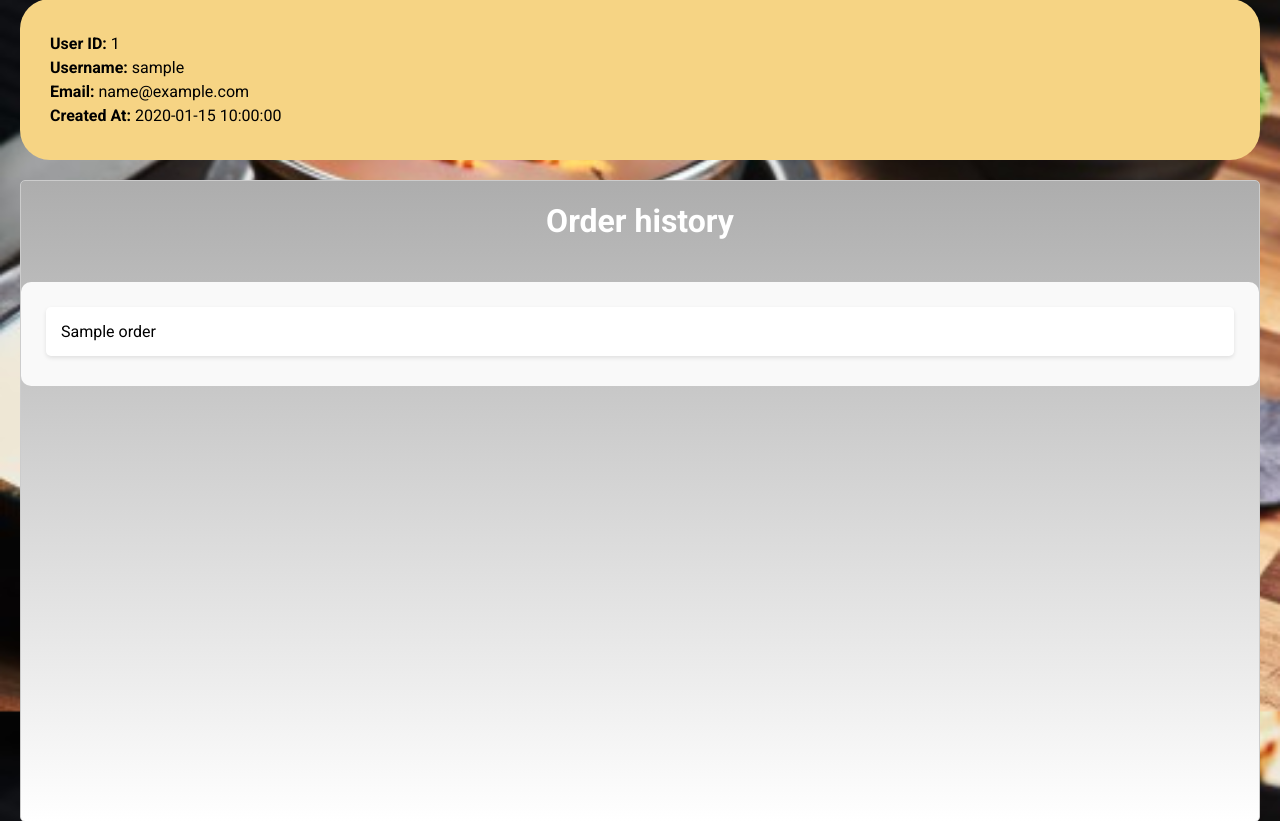
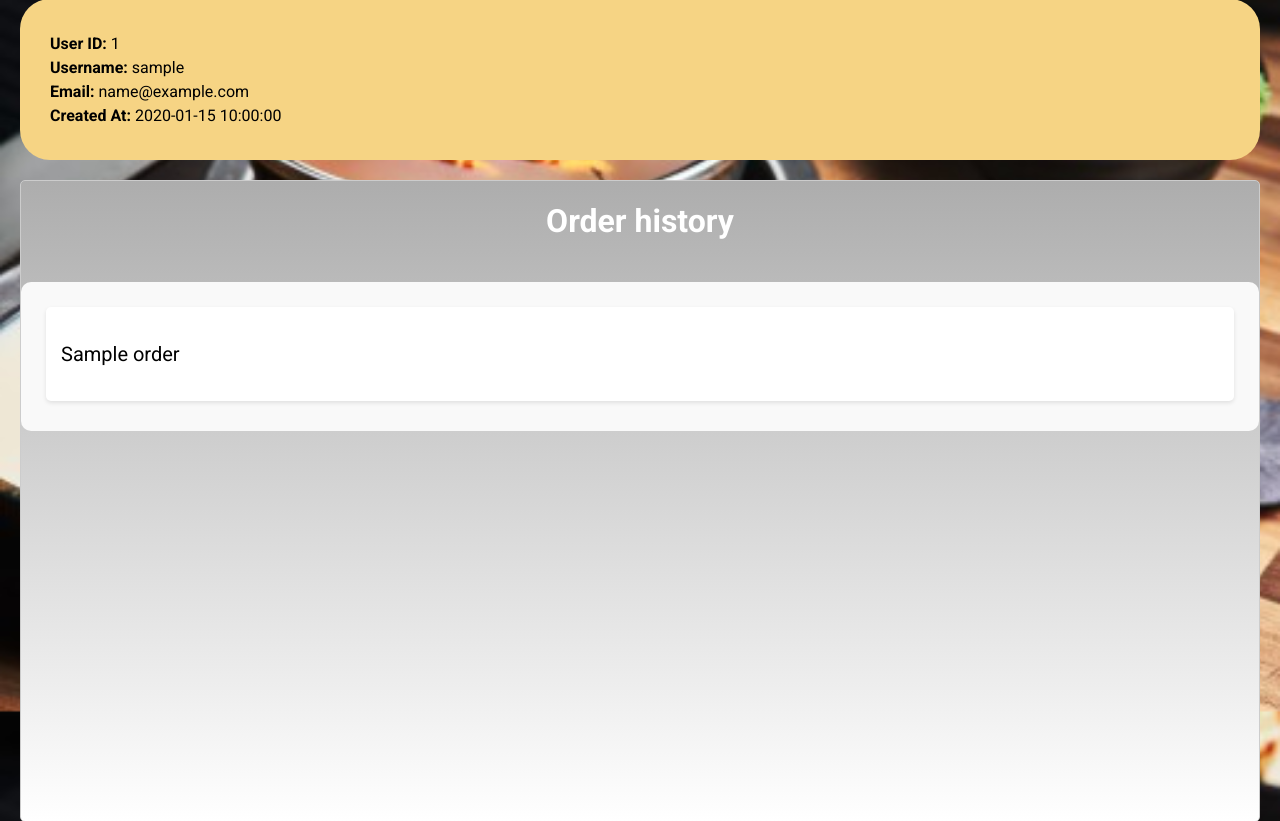
Before and after one commit to warm-milk-foam/seoul_garden, a Flask app: template Code/templates/account.html in a window 1280 px wide. Shown: the part 142-963 px from the top of the page. Run offline with Flask 3, Linux system fonts and the light colour scheme; the template is opened without the code that fills it: most values are stand-ins (such as "Sample title", 1, 10 or a date in 2020).

Commit message:
tweaked said order history

```diff
--- a/Code/static/styles.css
+++ b/Code/static/styles.css
@@ -86,7 +86,7 @@ form {
 .chat-container {
     display: flex;
     flex-direction: column;
-    height: 80vh;
+    min-height: 80vh;
     margin: 20px;
     border: 1px solid #ccc;
     border-radius: 5px;
@@ -416,6 +416,12 @@ ul.bullet {
     box-shadow: 0 2px 4px rgba(0, 0, 0, 0.1);
 }
 
+.order-item pre {
+    font-family: 'Roboto', sans-serif;
+    font-size: 20px;
+    white-space: pre-wrap;
+    word-wrap: break-word;
+}
 .order-item p {
     margin: 5px 0;
 }
--- a/Code/templates/account.html
+++ b/Code/templates/account.html
@@ -27,7 +27,7 @@
          <div class="order-history">
             {% for order in orders %}
                <div class="order-item">
-                  {{ order | safe }}
+                  <pre>{{ order | safe }}</pre>
                </div>
             {% endfor %}
          </div>
```
